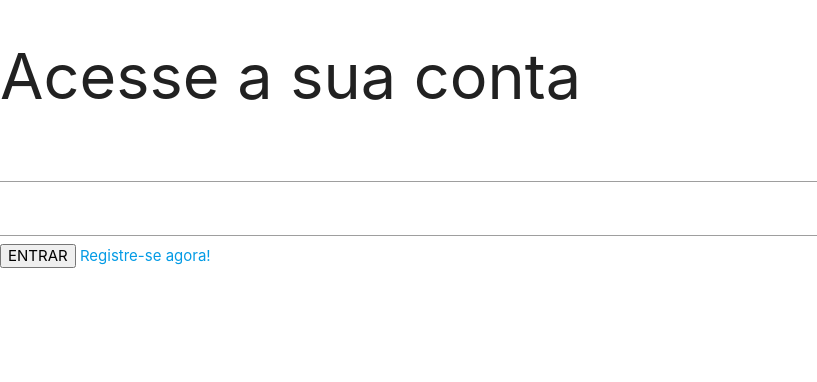
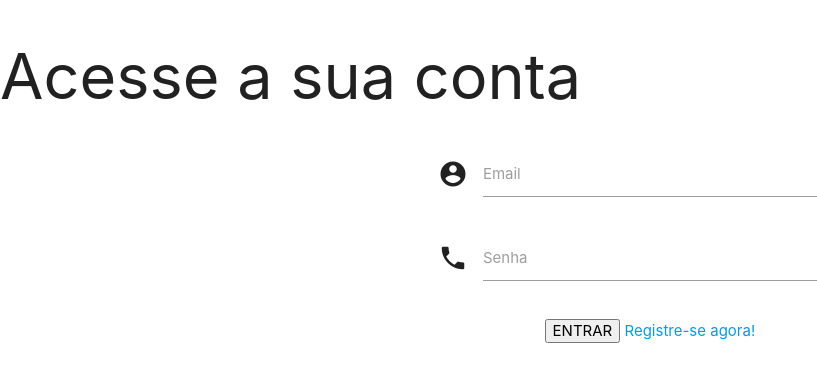
Before and after one commit to Rony-Peterson-bit/Comment-system, a PHP site: page /entrar.php in a window 1280 px wide. Shown: the top 382 px of the page, without its empty margins (0-817 px from the left). Run offline with PHP 8.4, Linux system fonts and the light colour scheme.

Commit message:
update entrar

```diff
--- a/entrar.php
+++ b/entrar.php
@@ -2,16 +2,31 @@
  // Header
 include_once 'includes/header.php';
 ?>
+	<h1>Acesse a sua conta</h1>
+	<div class="row">
+	<form method="POST" class="col s12 m12 l12">
+		<div class="row">
+		   <div class="input-field col s4 offset-s4">
+			 <i class="material-icons prefix">account_circle</i>
+			 <input type="email" name="email" autocomplete="off" maxlength="40">
+			 <label for="icon_prefix">Email</label>
+		   </div>
 
-	<form method="POST">
-		<h1>Acesse a sua conta</h1>
+		   <div class="input-field col s4  offset-s4  ">
+		      <i class="material-icons prefix">phone</i>
+			  <input type="password" name="senha">
+			  <label for="icon_telephone">Senha</label>
+		   </div>
 
-		<input type="email" name="email" autocomplete="off" maxlength="40">
+		   <div class="input-field col s4  offset-s5  ">
+				<input type="submit" value="ENTRAR">
+				<a href="cadastrar.php">Registre-se agora!</a>
+		   </div>
 
-		<input type="password" name="senha">
-		<input type="submit" value="ENTRAR">
-		<a href="cadastrar.php">Registre-se agora!</a>
+		</div>
+
 	</form>
+	</div>
 
 
 <?php
```
